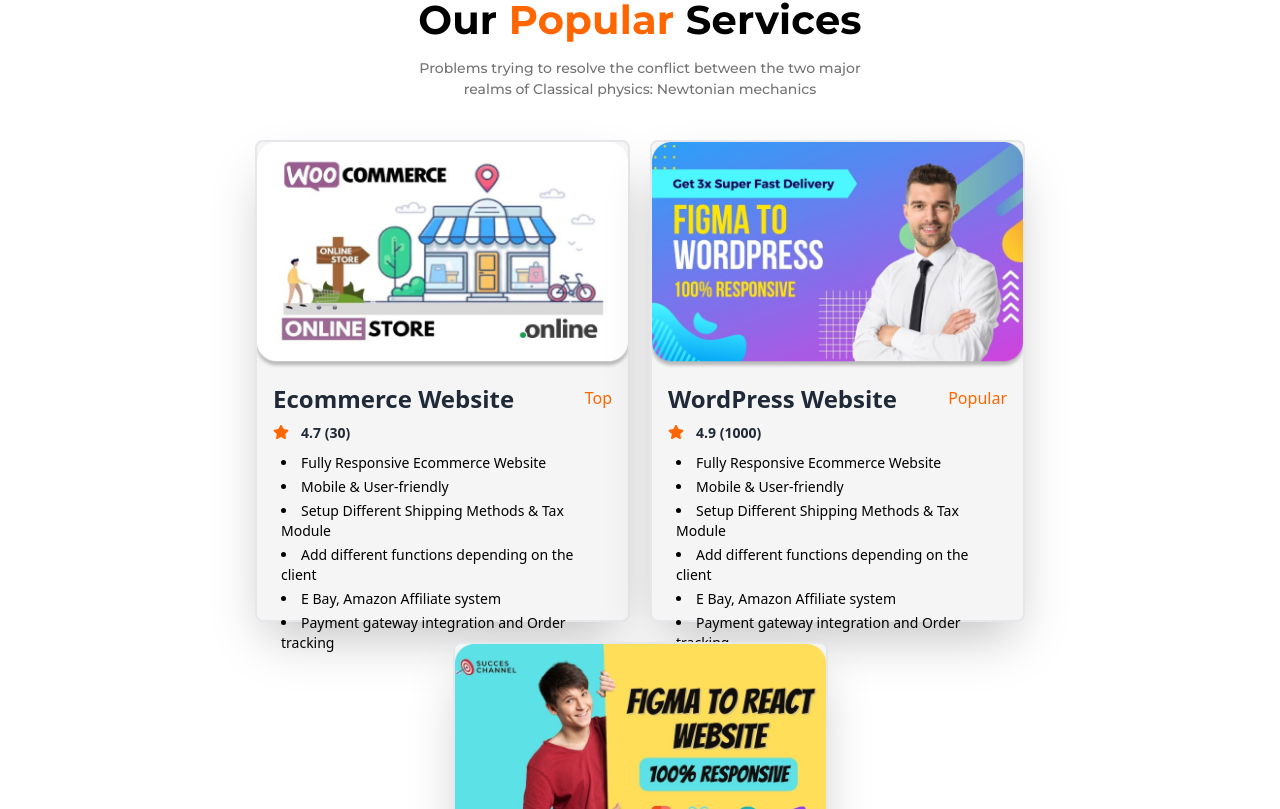
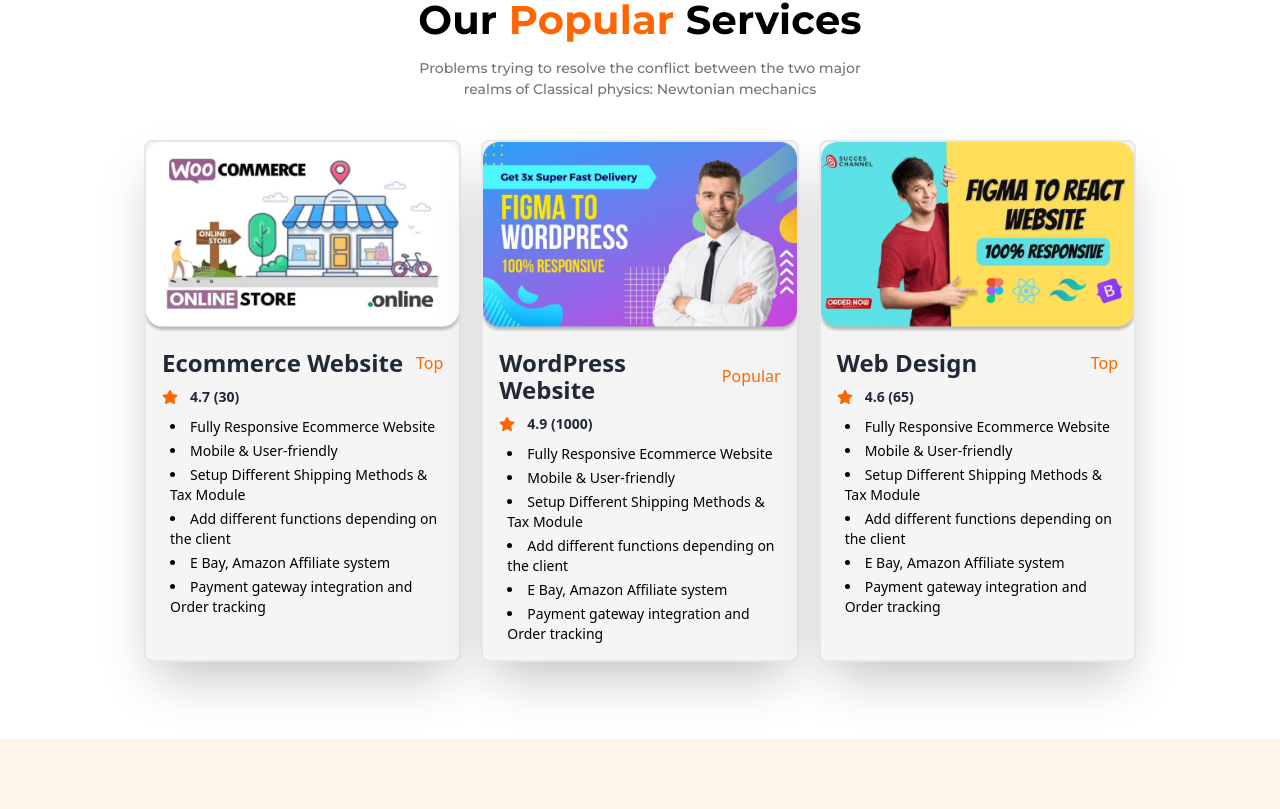
Before and after one commit to webcodesky/webcodesky-react, a React (Vite) app: page / in a window 1280 px wide. Shown: the part 1351-2160 px from the top of the page. Built offline with nearby package versions, Linux system fonts and the light colour scheme.

Commit message:
fixed immage issued

```diff
--- a/src/Pages/Home/PopularServices/PopularServicesCard.jsx
+++ b/src/Pages/Home/PopularServices/PopularServicesCard.jsx
@@ -5,8 +5,8 @@
 
 const PopularServicesCard = () => {
   return (
-    <div className="flex flex-wrap justify-center gap-5 md:gap-5 2xl:[31px] mx-auto mt-10 pb-[77px]">
-      <div className="w-full md:w-[375px] 2x:w-[382px] md:h-[482px] border-2 bg-[#F5F5F5] rounded-lg shadow-2xl">
+    <div className="grid md:grid-cols-3 justify-center gap-5 md:gap-5 2xl:[31px] mx-auto mt-10 pb-[77px]">
+      <div className="w-full  border-2 bg-[#F5F5F5] rounded-lg shadow-2xl">
         <img src={img1} alt="" />
         <div className="p-4">
           <div className="flex justify-between items-center">
@@ -38,7 +38,7 @@
         </div>
       </div>
 
-      <div className="w-full md:w-[375px] md:h-[482px] border-2 bg-[#F5F5F5] rounded-lg shadow-2xl">
+      <div className="w-full border-2 bg-[#F5F5F5] rounded-lg shadow-2xl">
         <img src={img2} alt="" />
         <div className="p-4">
           <div className="flex justify-between items-center">
@@ -70,7 +70,7 @@
         </div>
       </div>
 
-      <div className="w-full md:w-[375px] md:h-[482px] border-2 bg-[#F5F5F5] rounded-lg shadow-2xl">
+      <div className="w-full border-2 bg-[#F5F5F5] rounded-lg shadow-2xl">
         <img src={img3} alt="" />
         <div className="p-4">
           <div className="flex justify-between items-center">
```
